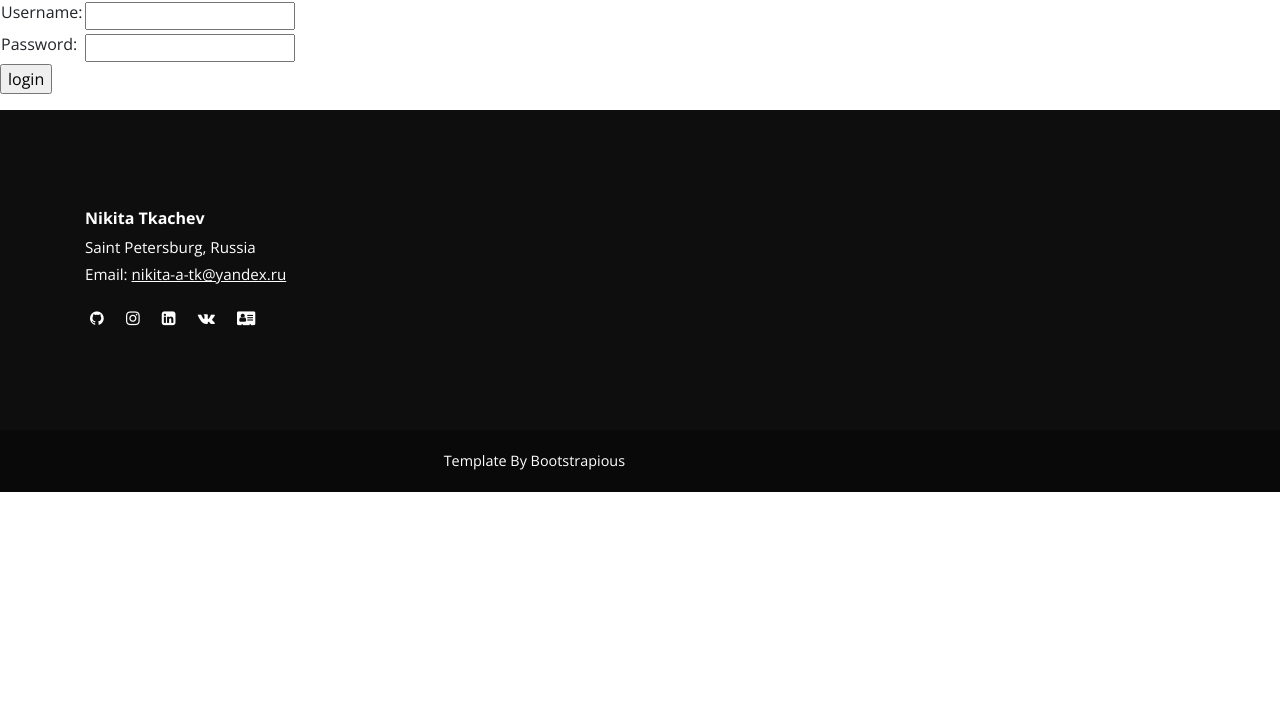
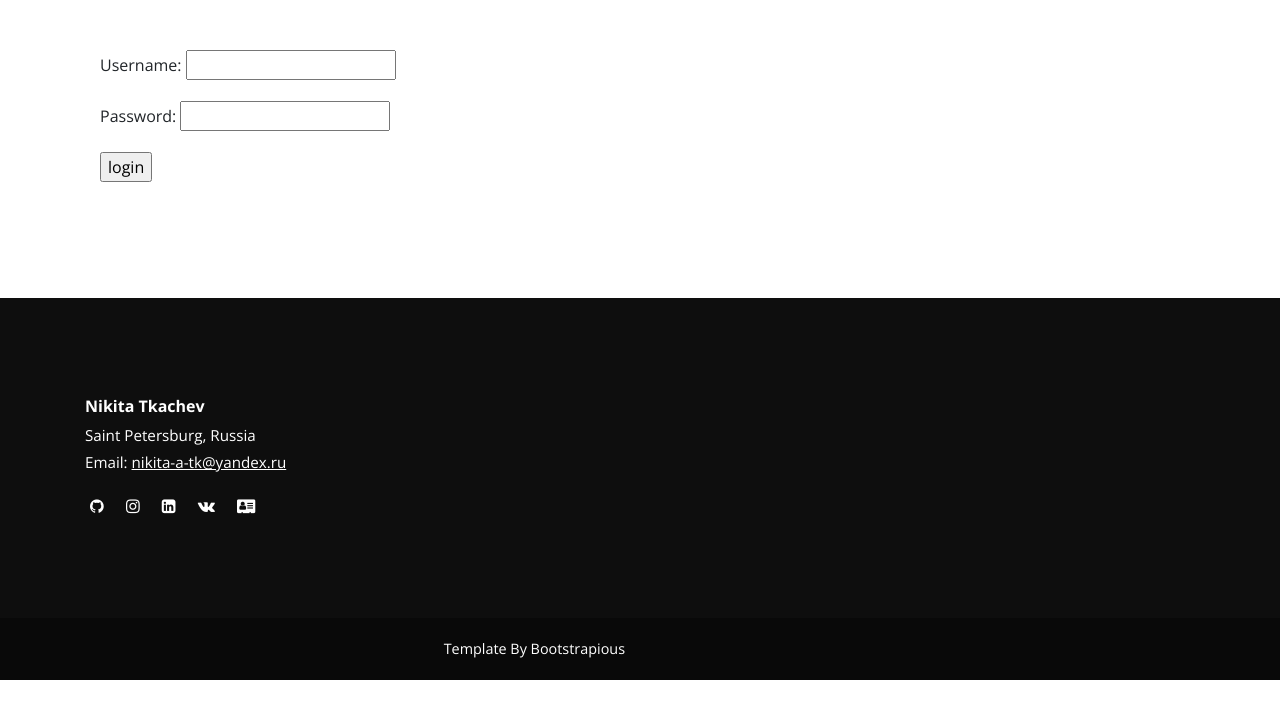
Before and after one commit to nikita-a-tk/my-first-blog, a Django app: page /accounts/login/ in a window 1280 px wide. Shown: the part 81-800 px from the top of the page. Run offline with Django 3.2, Linux system fonts and the light colour scheme; data that the repository does not hold is empty; some libraries are stand-ins or nearby versions.

Commit message:
Login page changed

```diff
--- a/blog/templates/registration/login.html
+++ b/blog/templates/registration/login.html
@@ -1,24 +1,27 @@
 {% extends "blog/base.html" %}
 
 {% block content %}
+    <main>
+        <div class='container'>
             {% if form.errors %}
                 <p>Your username and password didn't match. Please try again.</p>
             {% endif %}
 
             <form method="post" action="{% url 'login' %}">
                 {% csrf_token %}
-        <table>
-        <tr>
-            <td>{{ form.username.label_tag }}</td>
-            <td>{{ form.username }}</td>
-        </tr>
-        <tr>
-            <td>{{ form.password.label_tag }}</td>
-            <td>{{ form.password }}</td>
-        </tr>
-        </table>
-
+                <div class="form-group col-md-6">
+                    {{ form.username.label_tag }}
+                    {{ form.username }}
+                </div>
+                <div class="form-group col-md-6">
+                    {{ form.password.label_tag }}
+                    {{ form.password }}
+                </div>
+                <div class="form-group col-md-6">
                     <input type="submit" value="login" />
+                </div>
                 <input type="hidden" name="next" value="{{ next }}" />
             </form>
+        </div>
+    </main>
 {% endblock %}
```
Lines whose indentation alone changed are shown as unchanged.
